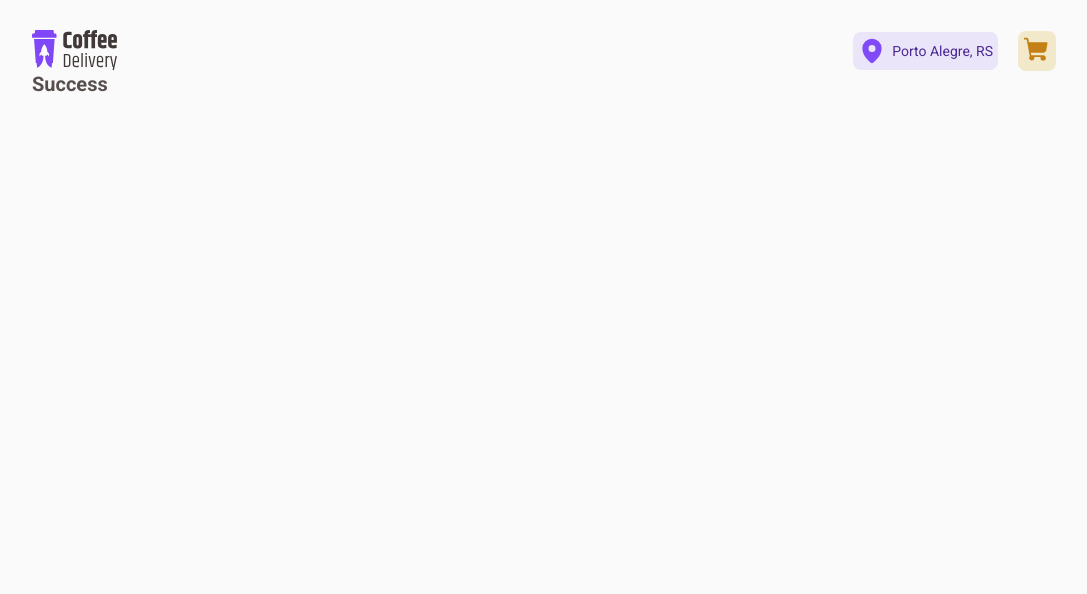
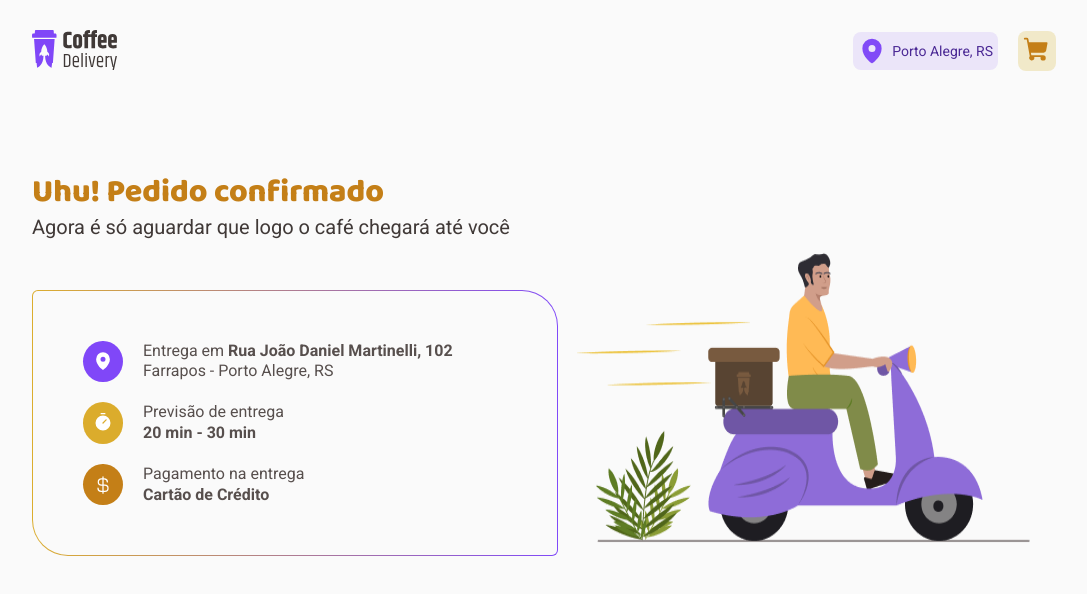
Before and after one commit to rubinoDev/coffee-delivery, a React (Vite) app: page /success in a window 1280 px wide. Shown: the top 594 px of the page, without its empty margins (96-1183 px from the left). Built offline with nearby package versions, Linux system fonts and the light colour scheme.

Commit message:
finish success page

```diff
--- a/src/pages/Success/index.tsx
+++ b/src/pages/Success/index.tsx
@@ -1,5 +1,58 @@
+import { DeliveryStatsContainer, SuccessContainer } from "./styles";
+import ManOnMotorcycle from '../../assets/Illustration.png'
+import { CurrencyDollar, MapPin, Timer } from "phosphor-react";
+
 export function Success(){
   return(
-    <h1>Success</h1>
+    <SuccessContainer>
+      <h2>Uhu! Pedido confirmado</h2>
+      <p>Agora é só aguardar que logo o café chegará até você</p>
+
+      <div>
+        <DeliveryStatsContainer>
+          <div>
+            <div className="mapPin">
+              <MapPin
+                size={20}
+                weight="fill"
+                color="white"
+              />
+            </div>
+            <div>
+              <p>Entrega em <strong>Rua João Daniel Martinelli, 102</strong></p>
+              <p>Farrapos - Porto Alegre, RS</p>
+            </div>
+          </div>
+          <div>
+            <div className="timer">
+              <Timer
+                size={20}
+                weight="fill"
+                color="white"
+              />
+            </div>
+            <div>
+              <p>Previsão de entrega</p>
+              <strong>20 min - 30 min </strong>
+            </div>
+          </div>
+          <div>
+            <div className="dollar">
+              <CurrencyDollar
+                size={20}
+                weight="fill"
+                color="white"
+              />
+            </div>
+            <div>
+              <p>Pagamento na entrega</p>
+              <strong>Cartão de Crédito</strong>
+            </div>
+          </div>
+        </DeliveryStatsContainer>
+
+        <img src={ManOnMotorcycle} alt=""/>
+      </div>
+    </SuccessContainer>
   )
 }
--- /dev/null
+++ b/src/pages/Success/styles.ts
@@ -0,0 +1,95 @@
+import styled from "styled-components";
+
+export const SuccessContainer = styled.section`
+  margin-top: 10rem;
+
+  h2{
+    font-family: 'Baloo 2';
+    font-style: normal;
+    font-weight: 800;
+    font-size: 3.2rem;
+    line-height: 130%;
+
+    color: ${props => props.theme.yellowDark};
+
+  }
+
+  >p{
+    font-size: 2rem;
+    line-height: 130%;
+
+    color: ${props => props.theme.baseSubtitle};
+  }
+
+  >div{
+    display: flex;
+    justify-content: space-between;
+  }
+
+`
+
+export const DeliveryStatsContainer = styled.div`
+  width: 52.6rem;
+  margin-top: 5rem;
+  padding: 5rem;
+
+  background:
+    linear-gradient(#FAFAFA, #FAFAFA) padding-box,
+    linear-gradient(to right, hsla(44, 71%, 52%, 1), hsla(259, 93%, 63%, 1)) border-box;
+  border-radius: 6px 36px;
+  border: 1px solid transparent;
+
+  display: flex;
+  flex-direction: column;
+  gap: 2rem;
+
+  >div{
+    display: flex;
+    gap: 2rem;
+
+    .mapPin{
+      padding: 1rem;
+      background-color: ${props => props.theme.purple};
+      border-radius: 100%;
+
+      display: flex;
+      justify-content: center;
+      align-items: center;
+    }
+
+    .timer{
+      padding: 1rem;
+      background-color: ${props => props.theme.yellow};
+      border-radius: 100%;
+
+      display: flex;
+      justify-content: center;
+      align-items: center;
+    }
+
+    .dollar{
+      padding: 1rem;
+      background-color: ${props => props.theme.yellowDark};
+      border-radius: 100%;
+
+      display: flex;
+      justify-content: center;
+      align-items: center;
+    }
+
+    >div p {
+      font-size: 1.6rem;
+      line-height: 130%;
+      color: ${props => props.theme.baseText};
+
+    }
+
+    >div strong{
+      font-weight: 700;
+      font-size: 1.6rem;
+      line-height: 130%;
+
+      color: ${props => props.theme.baseText};
+    }
+  }
+`
```
Also changed, not shown: src/assets/Illustration.png (added).
